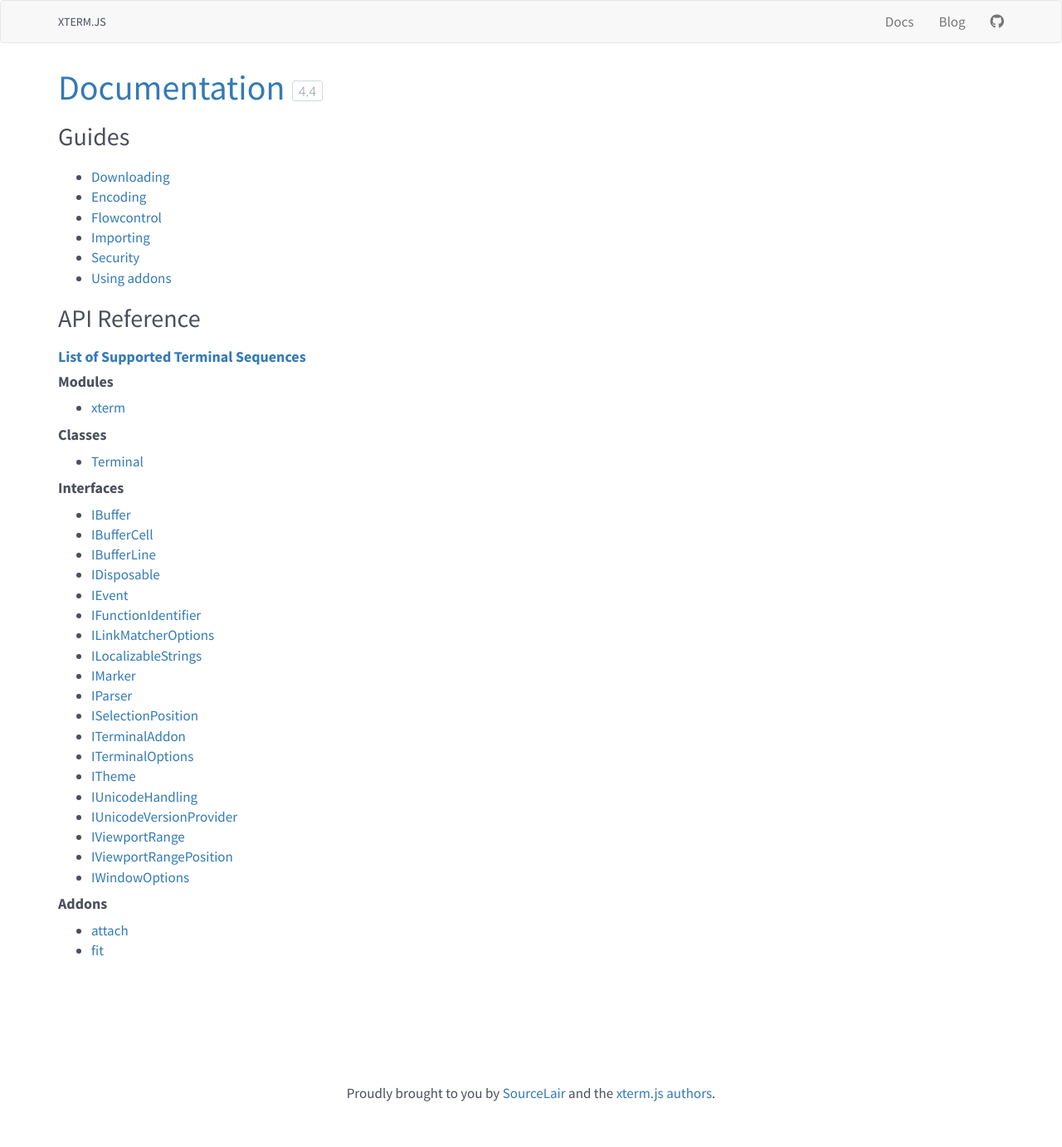
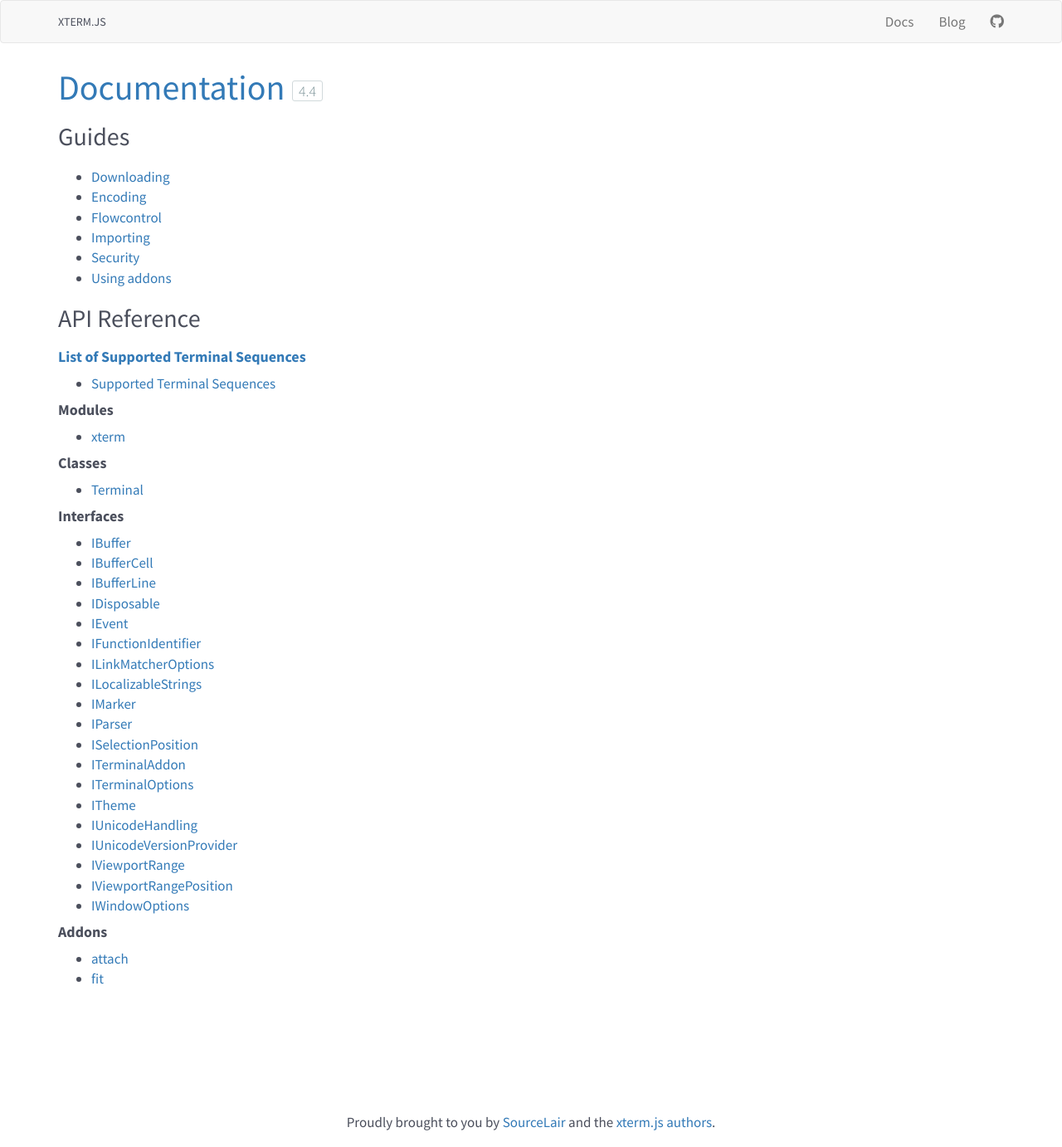
Before and after one commit to xtermjs/xtermjs.org, a Jekyll site: the page built from _pages/docs.html, in a window 1280 px wide. Shown: the whole page at 83% size. Built offline with Jekyll 4.4.1, drawn with Linux system fonts in a browser that asks for light colours; nearby versions of some CDN libraries; before the commit the page ends 1347 px from its top, so only the background shows below that.

Commit message:
missing yaml block

```diff
--- a/_docs/api/vtfeatures.md
+++ b/_docs/api/vtfeatures.md
@@ -1,3 +1,7 @@
+---
+title: Supported Terminal Sequences
+category: API
+---
 
 {::options parse_block_html="true" /}
 
```
